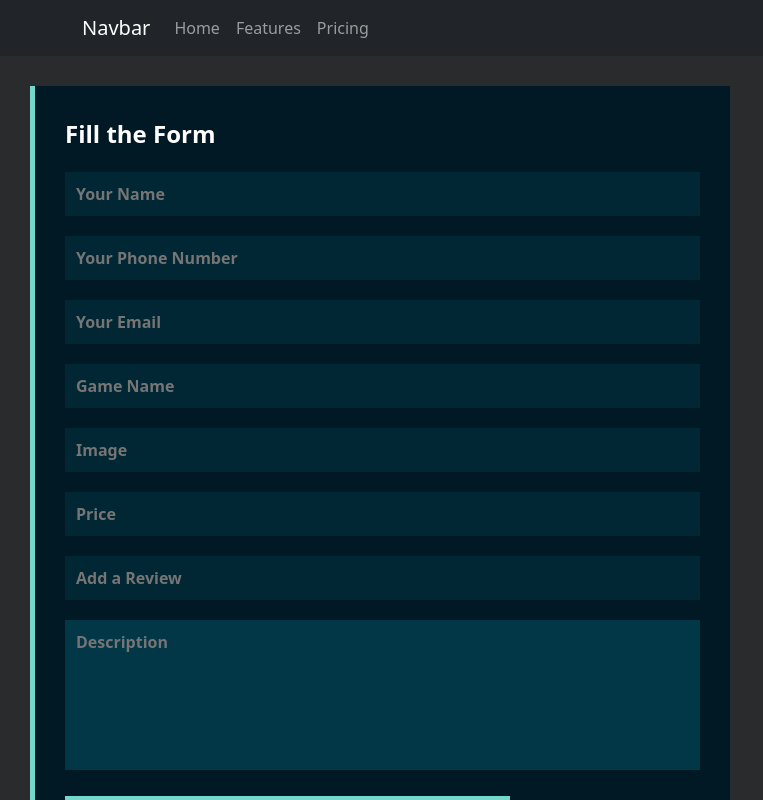
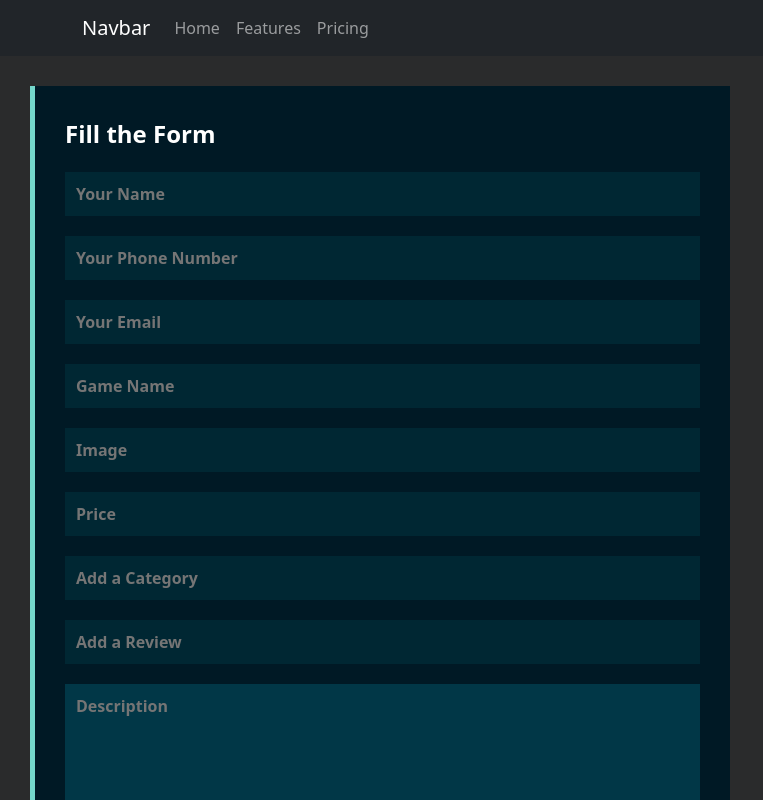
Before and after one commit to reez-code/game-store, a React (Vite) app in the folder Frontend/: page /sell in a window 1280 px wide. Shown: the top 800 px of the page, without its empty margins (0-763 px from the left). Built offline with nearby package versions, Linux system fonts and the light colour scheme; a web font is replaced by a local one.

Commit message:
form added

```diff
--- a/Frontend/package.json
+++ b/Frontend/package.json
@@ -10,6 +10,7 @@
     "preview": "vite preview"
   },
   "dependencies": {
+    "@hookform/resolvers": "^3.6.0",
     "bootstrap": "^5.3.3",
     "react": "^18.2.0",
     "react-bootstrap": "^2.10.2",
--- a/Frontend/src/components/UserGamesForm.jsx
+++ b/Frontend/src/components/UserGamesForm.jsx
@@ -1,39 +1,245 @@
 import "../CSS/userGames.css";
+import { useForm, Controller } from "react-hook-form";
+import { z } from "zod";
+import { zodResolver } from "@hookform/resolvers/zod";
+
 function UserGamesForm() {
-  function handleSubmit(e) {
-    e.preventDefault();
-  }
+  const schema = z.object({
+    name: z
+      .string({
+        required_error: "Name is required",
+      })
+      .min(1, { message: "Name is required" }),
+    phone_number: z
+      .string({
+        required_error: "Phone Number is required",
+      })
+      .length(10, { message: "Phone Number should be 10 characters" }),
+
+    email: z
+      .string({
+        required_error: "Email is required",
+      })
+      .min(1, { message: "Email is required" }),
+    game_name: z
+      .string({
+        required_error: "Game Name is required",
+      })
+      .min(1, { message: "Game Name is required" }),
+    image: z
+      .string({
+        required_error: "Image is required",
+      })
+      .min(1, { message: "Image is required" })
+      .url({ message: "Enter a valid image url" }),
+    price: z
+      .string({
+        required_error: "Price is required",
+      })
+      .min(1, { message: "Price is required" }),
+    category: z
+      .string({
+        required_error: "Category is required",
+      })
+      .min(1, { message: "Category is required" }),
+    reviews: z
+      .string({
+        required_error: "Review is required",
+      })
+      .min(1, { message: "Review is required" }),
+    game_description: z
+      .string({
+        required_error: "Description is required",
+      })
+      .min(1, { message: "Description is required" }),
+  });
+
+  const { control, handleSubmit, formState } = useForm({
+    resolver: zodResolver(schema),
+    defaultValues: {
+      name: "",
+      phone_number: "",
+      email: "",
+      game_name: "",
+      image: "",
+      price: "",
+      category: "",
+      reviews: "",
+      game_description: "",
+    },
+  });
+
+  const onSumbit = (values) => {
+    console.log(values);
+  };
+  console.log(formState.errors);
   return (
     <>
-      <form onSubmit={handleSubmit}>
-        <div class="form-container">
-          <div class="form">
-            <span class="heading">Fill the Form </span>
-            <input placeholder="Your Name" type="text" class="input" />
-            <input placeholder="Your Phone Number" type="text" class="input" />
+      <form className="form-container" onSubmit={handleSubmit(onSumbit)}>
+        <div className="form">
+          <span className="heading">Fill the Form </span>
+          <Controller
+            name="name"
+            control={control}
+            render={({ field, fieldState }) => (
+              <div>
+                <input
+                  placeholder="Your Name"
+                  type="text"
+                  className="input"
+                  {...field}
+                />
+                {fieldState.invalid && (
+                  <p className="text-danger">{fieldState.error.message}</p>
+                )}
+              </div>
+            )}
+          />
+          <Controller
+            name="phone_number"
+            control={control}
+            render={({ field, fieldState }) => (
+              <div>
+                <input
+                  placeholder="Your Phone Number"
+                  type="text"
+                  className="input"
+                  {...field}
+                />
+                {fieldState.invalid && (
+                  <p className="text-danger">{fieldState.error.message}</p>
+                )}
+              </div>
+            )}
+          />
+          <Controller
+            name="email"
+            control={control}
+            render={({ field, fieldState }) => (
+              <div>
                 <input
                   placeholder="Your Email"
                   id="mail"
                   type="mail"
-              class="input"
+                  className="input"
+                  {...field}
                 />
-            <input placeholder="Game Name" type="text" class="input" />
-            <input placeholder="Image" type="url" class="input" />
-            <input placeholder="Price" type="number" class="input" />
-            <input placeholder="Add a Review" type="number" class="input" />
+                {fieldState.invalid && (
+                  <p className="text-danger">{fieldState.error.message}</p>
+                )}
+              </div>
+            )}
+          />
+          <Controller
+            name="game_name"
+            control={control}
+            render={({ field, fieldState }) => (
+              <div>
+                <input
+                  placeholder="Game Name"
+                  type="text"
+                  className="input"
+                  {...field}
+                />
+                {fieldState.invalid && (
+                  <p className="text-danger">{fieldState.error.message}</p>
+                )}
+              </div>
+            )}
+          />
+          <Controller
+            name="image"
+            control={control}
+            render={({ field, fieldState }) => (
+              <div>
+                <input
+                  placeholder="Image"
+                  type="url"
+                  className="input"
+                  {...field}
+                />
+                {fieldState.invalid && (
+                  <p className="text-danger">{fieldState.error.message}</p>
+                )}
+              </div>
+            )}
+          />
+          <Controller
+            name="price"
+            control={control}
+            render={({ field, fieldState }) => (
+              <div>
+                <input
+                  placeholder="Price"
+                  type="number"
+                  className="input"
+                  {...field}
+                />
+                {fieldState.invalid && (
+                  <p className="text-danger">{fieldState.error.message}</p>
+                )}
+              </div>
+            )}
+          />
+          <Controller
+            name="category"
+            control={control}
+            render={({ field, fieldState }) => (
+              <div>
+                <input
+                  placeholder="Add a Category"
+                  type="text"
+                  className="input"
+                  {...field}
+                />
+                {fieldState.invalid && (
+                  <p className="text-danger">{fieldState.error.message}</p>
+                )}
+              </div>
+            )}
+          />
+          <Controller
+            name="reviews"
+            control={control}
+            render={({ field, fieldState }) => (
+              <div>
+                <input
+                  placeholder="Add a Review"
+                  type="text"
+                  className="input"
+                  {...field}
+                />
+                {fieldState.invalid && (
+                  <p className="text-danger">{fieldState.error.message}</p>
+                )}
+              </div>
+            )}
+          />
+          <Controller
+            name="game_description"
+            control={control}
+            render={({ field, fieldState }) => (
+              <div>
                 <textarea
                   placeholder="Description"
                   rows="10"
                   cols="30"
                   id="message"
                   name="message"
-              class="textarea"
+                  className="textarea"
+                  {...field}
                 ></textarea>
-            <div class="button-container">
-              <button class="send-button" type="submit">
+                {fieldState.invalid && (
+                  <p className="text-danger">{fieldState.error.message}</p>
+                )}
+              </div>
+            )}
+          />
+
+          <div className="button-container">
+            <button className="send-button" type="submit">
               Submit
             </button>
-            </div>
           </div>
         </div>
       </form>
```
Also changed, not shown: Frontend/src/CSS/landingPage.css (+1 -1 lines), 1 other file (tests, documents, lock files or other folders). Lines whose indentation alone changed are shown as unchanged.
